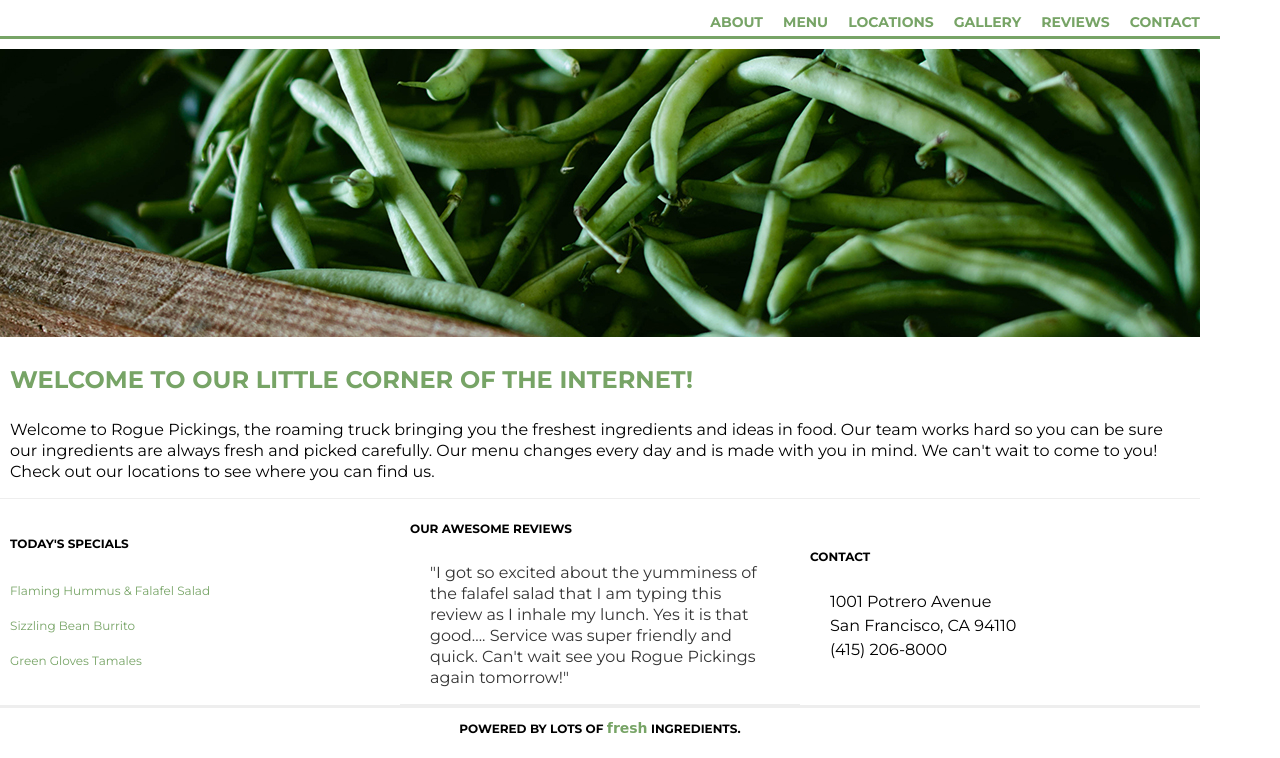
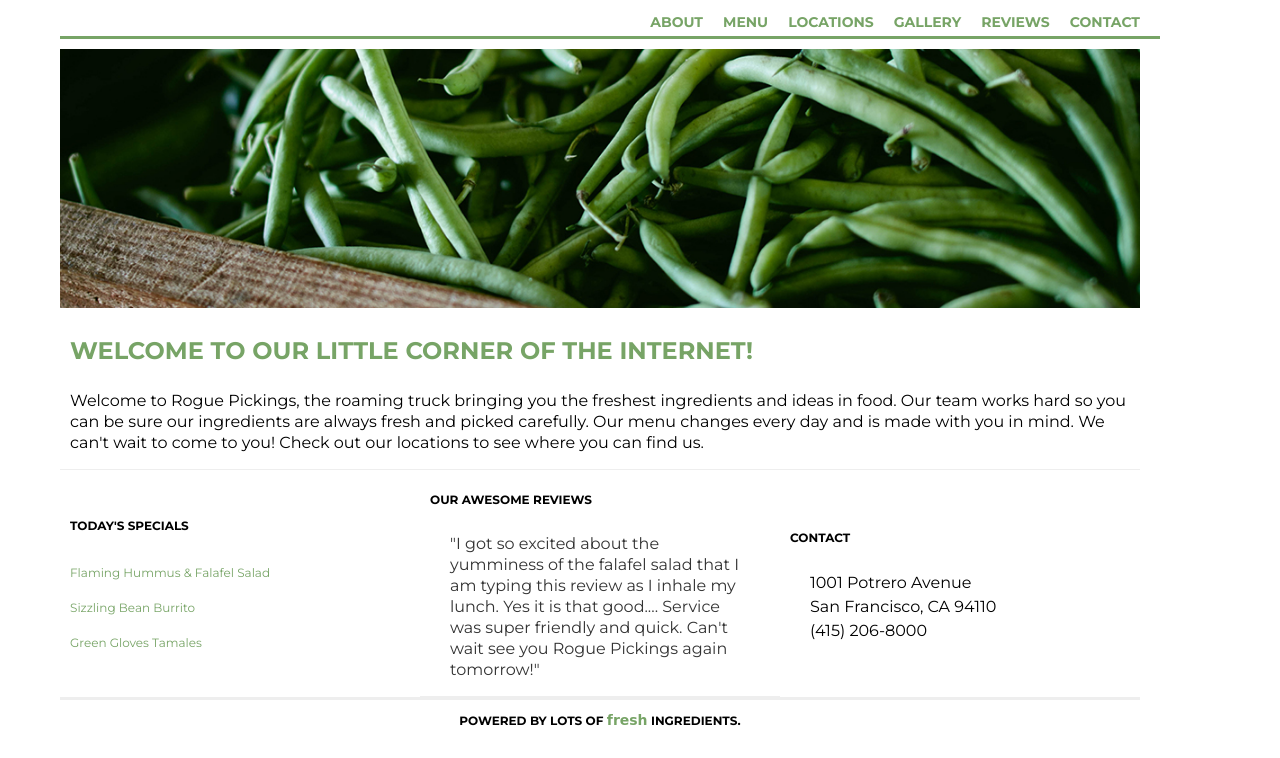
Before and after one commit to sconsani/static-to-responsive-site, a plain HTML site: page index.html in a window 1280 px wide. Shown: the part 84-842 px from the top of the page. Drawn offline with Linux system fonts and the light colour scheme; a web font is replaced by a local one.

Commit message:
updated website width and total to 90%

```diff
--- a/css/main.css
+++ b/css/main.css
@@ -7,6 +7,8 @@ body {
 .container{
 	/*max-width: 400px;*/
 	margin: 0 auto;
+	max-width: 1200px;
+	width: 90%;
 }
 
 h1,
```
